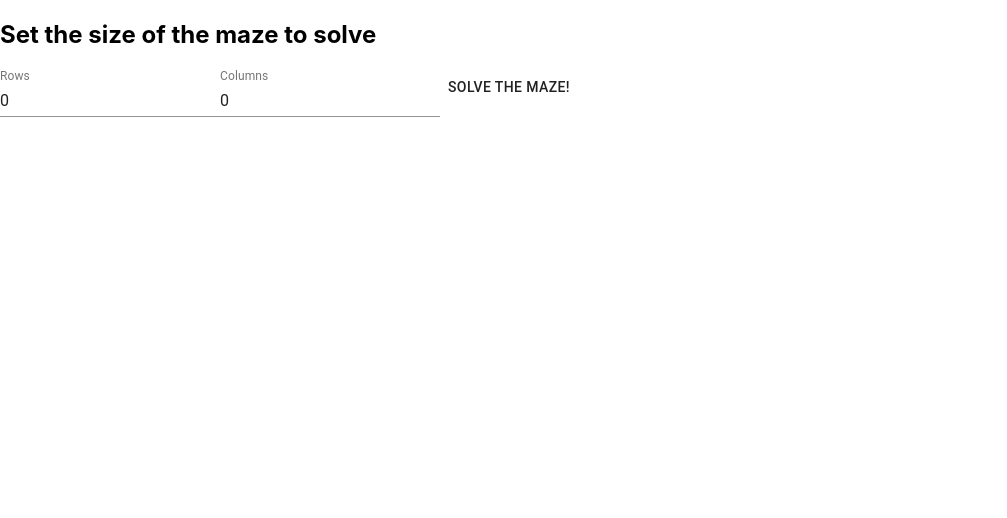
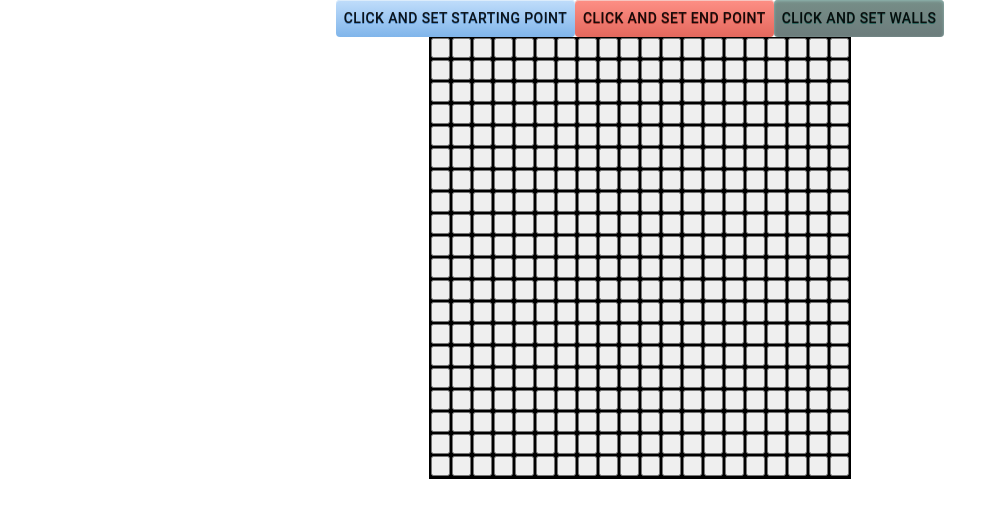
Before and after one commit to sahn1998/MazeOut, a React (Create React App) app in the folder maze-out/client/: page / in a window 1280 px wide. Both pictures are taken after a click on the button "SOLVE THE MAZE!". Shown: the top 518 px of the page, without its empty margins (0-1007 px from the left). Built offline with nearby package versions, Linux system fonts and the light colour scheme.

Commit message:
made everything more clean

```diff
--- a/maze-out/client/package.json
+++ b/maze-out/client/package.json
@@ -10,6 +10,7 @@
     "@testing-library/user-event": "^12.1.10",
     "node-sass": "^5.0.0",
     "react": "^17.0.1",
+    "react-css-grid": "^2.0.0-0",
     "react-dom": "^17.0.1",
     "react-router-dom": "^5.2.0",
     "react-scripts": "4.0.0",
@@ -39,6 +40,5 @@
       "last 1 safari version"
     ]
   },
-  "devDependencies": {
-  }
+  "devDependencies": {}
 }
--- a/maze-out/client/src/components/Game.css
+++ b/maze-out/client/src/components/Game.css
@@ -0,0 +1,16 @@
+.config-game {
+    text-align: center;
+    display: flex;
+    flex-direction: column;
+    justify-content: space-between;
+}
+
+.maze-size-input {
+    display: flex;
+    justify-content: center;
+}
+
+.button-input {
+    display: flex;
+    justify-content: center;
+}
--- a/maze-out/client/src/components/Game.js
+++ b/maze-out/client/src/components/Game.js
@@ -1,43 +1,52 @@
-import { TextField, Button } from '@material-ui/core';
+import { Button, Slider } from '@material-ui/core';
 import React from 'react';
 import { Maze } from './Maze';
 import "./Game.css";
 
 
 export class Game extends React.Component {
+    // The State of the Game Class
     state = {
-        rows: 0,
-        cols: 0,
+        boardSize: 20,
         startGame: false,
     }
 
+    //
     GameStart() {
         return (
             <div>
-                <Maze
-                    rows={parseInt(this.state.rows, 10)}
-                    cols={parseInt(this.state.cols, 10)}
-                />
+                <Maze boardSize={this.state.boardSize} />
             </div>
         )
     }
 
     SetMazeSize() {
+
         return (
             <div className="config-game">
                 <h2>Set the size of the maze to solve</h2>
                 <div className="maze-size-input">
-                    <TextField
-                        label="Rows"
-                        value={this.state.rows}
-                        onChange={event => this.setState({rows: event.target.value})}
+                    <Slider
+                        min={0}
+                        max={40}
+                        defaultValue={20}
+                        valueLabelDisplay="on"
+                        style={{
+                            width: '500px',
+                            color: '#3a8589',
+                        }}
+                        onChange={this.handleState}
                     />
-                    <TextField
-                        label="Columns"
-                        value={this.state.cols}
-                        onChange={event => this.setState({cols: event.target.value})}
-                    />
-                    <Button onClick={this.PlayGameClick}>
+                </div>
+                <div className="button-input">
+                    <Button
+                        onClick={this.PlayGameClick}
+                        style={{
+                            width: '500px',
+                            color: "#fff",
+                            backgroundColor: "#000",
+                        }}
+                    >
                         Solve the Maze!
                     </Button>
                 </div>
@@ -45,9 +54,15 @@ export class Game extends React.Component {
         )
     }
 
+    handleState = (event, value) => {
+        this.setState({
+            boardSize: value
+        })
+    }
+
     PlayGameClick = () => {
-        console.log(this.state);
-        if (this.state.rows > 0 && this.state.cols > 0) {
+        console.log(this.state.boardSize);
+        if (this.state.boardSize > 0) {
             this.setState({startGame: true});
         }
     }
--- /dev/null
+++ b/maze-out/client/src/components/Maze.css
@@ -0,0 +1,79 @@
+.buttons {
+    display: flex;
+    justify-content: center;
+}
+
+.starting-point-button {
+	box-shadow:inset 0px 1px 0px 0px #dcecfb;
+	background:linear-gradient(to bottom, #bddbfa 5%, #80b5ea 100%);
+	background-color:#bddbfa;
+	border-radius:6px;
+	border:1px solid #84bbf3;
+	display:inline-block;
+	cursor:pointer;
+	color:#ffffff;
+	font-family:Arial;
+	font-size:15px;
+	font-weight:bold;
+	padding:6px 24px;
+	text-decoration:none;
+	text-shadow:0px 1px 0px #528ecc;
+}
+.starting-point-button:hover {
+	background:linear-gradient(to bottom, #80b5ea 5%, #bddbfa 100%);
+	background-color:#80b5ea;
+}
+.starting-point-button:active {
+	position:relative;
+	top:1px;
+}
+
+.end-point-button {
+	box-shadow:inset 0px 1px 0px 0px #f7c5c0;
+	background:linear-gradient(to bottom, #fc8d83 5%, #e4685d 100%);
+	background-color:#fc8d83;
+	border-radius:6px;
+	border:1px solid #d83526;
+	display:inline-block;
+	cursor:pointer;
+	color:#ffffff;
+	font-family:Arial;
+	font-size:15px;
+	font-weight:bold;
+	padding:6px 24px;
+	text-decoration:none;
+	text-shadow:0px 1px 0px #b23e35;
+}
+.end-point-button:hover {
+	background:linear-gradient(to bottom, #e4685d 5%, #fc8d83 100%);
+	background-color:#e4685d;
+}
+.end-point-button:active {
+	position:relative;
+	top:1px;
+}
+
+.set-walls-button {
+	box-shadow:inset 0px 1px 3px 0px #91b8b3;
+	background:linear-gradient(to bottom, #768d87 5%, #6c7c7c 100%);
+	background-color:#768d87;
+	border-radius:6px;
+	border:1px solid #566963;
+	display:inline-block;
+	cursor:pointer;
+	color:#ffffff;
+	font-family:Arial;
+	font-size:15px;
+	font-weight:bold;
+	padding:6px 24px;
+	text-decoration:none;
+	text-shadow:0px 1px 0px #2b665e;
+}
+.set-walls-button:hover {
+	background:linear-gradient(to bottom, #6c7c7c 5%, #768d87 100%);
+	background-color:#6c7c7c;
+}
+.set-walls-button:active {
+	position:relative;
+	top:1px;
+}
--- a/maze-out/client/src/components/Maze.js
+++ b/maze-out/client/src/components/Maze.js
@@ -1,24 +1,71 @@
 import React from "react";
+import { Button } from '@material-ui/core';
 import { Tile } from "./Tile";
+import "./Maze.css";
 
 export class Maze extends React.Component {
 
     state = {
         // Creating a 2D Matrix for creating a maze grid.
-        maze: new Array(this.props.rows).fill('').map(x => (new Array(this.props.cols).fill(''))),
+        row: this.props.boardSize,
+        col: this.props.boardSize,
+        maze: new Array(this.props.boardSize).fill('').map(x => (new Array(this.props.boardSize).fill(''))),
+        startingPoint: false,
+        endPoint: false,
+        setWalls: false,
+    }
+
+    setStartingPointClick = () => {
+        if (!this.startingPoint) {
+            this.setState({
+                startingPoint: true,
+                endPoint: false,
+                setWalls: false,
+            });
+        } else {
+            this.setState({startingPoint: false});
+        }
+    }
+
+    setEndPointClick = () => {
+        if (!this.endPoint) {
+            this.setState({
+                endPoint: true,
+                startingPoint: false,
+                setWalls: false,
+            });
+        } else {
+            this.setState({endPoint: false});
+        }
+    }
+
+    setWallsClick = () => {
+        if (!this.startingPoint) {
+            this.setState({
+                setWalls: true,
+                startingPoint: false,
+                endPoint: false,
+            });
+        } else {
+            this.setState({setWalls: false});
+        }
     }
 
     createMaze = () => {
-        const mazeStyle = {
-            textAlign: "center",
-            height: "100%",
-            width: "100%",
-            tableLayout:"fixed",
-        };
+        // Visualizing the maze grid with Tile component
+        // For each row, all the columns are displayed with Tile component.
+
+        const style = {
+            margin:"auto",
+            height: "auto",
+            width:"auto",
+            border:".1px solid black",
+            tableLayout:'fixed',
+        }
+
 
         const mazeGrid = this.state.maze;
-        // Visualizing the maze grid with Tile component
-        // For each row, all the columns are displayed with Tile component.
+
         const maze = mazeGrid.map((row, i) => {
             return (
                 <tr>
@@ -33,7 +80,7 @@ export class Maze extends React.Component {
 
         return (
             <div>
-                <table cellSpacing="0" style={mazeStyle}>
+                <table cellSpacing="0" style={style}>
                     <tbody>
                         {maze}
                     </tbody>
@@ -42,13 +89,29 @@ export class Maze extends React.Component {
         )
     }
 
-    handleClick(){
-
-    }
-
     render() {
         return (
             <div>
+                <div className="buttons">
+                    <Button
+                        onClick={this.setStartingPointClick}
+                        className="starting-point-button"
+                    >
+                        Click and Set Starting Point
+                    </Button>
+                    <Button
+                        onClick={this.setEndPointClick}
+                        className="end-point-button"
+                    >
+                        Click and Set End Point
+                    </Button>
+                    <Button
+                        onClick={this.setWallsClick}
+                        className="set-walls-button"
+                    >
+                        Click and Set Walls
+                    </Button>
+                </div>
                 {this.createMaze()}
             </div>
         )
--- /dev/null
+++ b/maze-out/client/src/components/Tile.css
@@ -0,0 +1,7 @@
+.tile-button {
+    border: 1px outset rgb(0, 0, 0);
+    background-color: rgb(80, 80, 80);
+    height:20px;
+    width:20px;
+    cursor:pointer;
+}
--- a/maze-out/client/src/components/Tile.js
+++ b/maze-out/client/src/components/Tile.js
@@ -1,13 +1,29 @@
 import React from 'react';
+import "./Tile.css";
 
-export class Tile extends React.Component{
+export class Tile extends React.Component {
+
+    state = {
+        clicked: false,
+    }
+
     render() {
+        const tileStyle = {
+            overflow:'hidden',
+            width:'19px',
+            height:'19px',
+            backgroundColor:'black',
+        }
+
         return (
-            <td onClick={this.props.handleClick}>
-                <div
+            <td
+                style={tileStyle}
+            >
+                <button
+                    onClick={this.props.handleClick}
                     style={{
-                        border: "1px solid",
-                        height:25,
+                        width:'100%',
+                        height:'100%',
                     }}
                 />
             </td>
```
Also changed, not shown: 1 other file (tests, documents, lock files or other folders).
